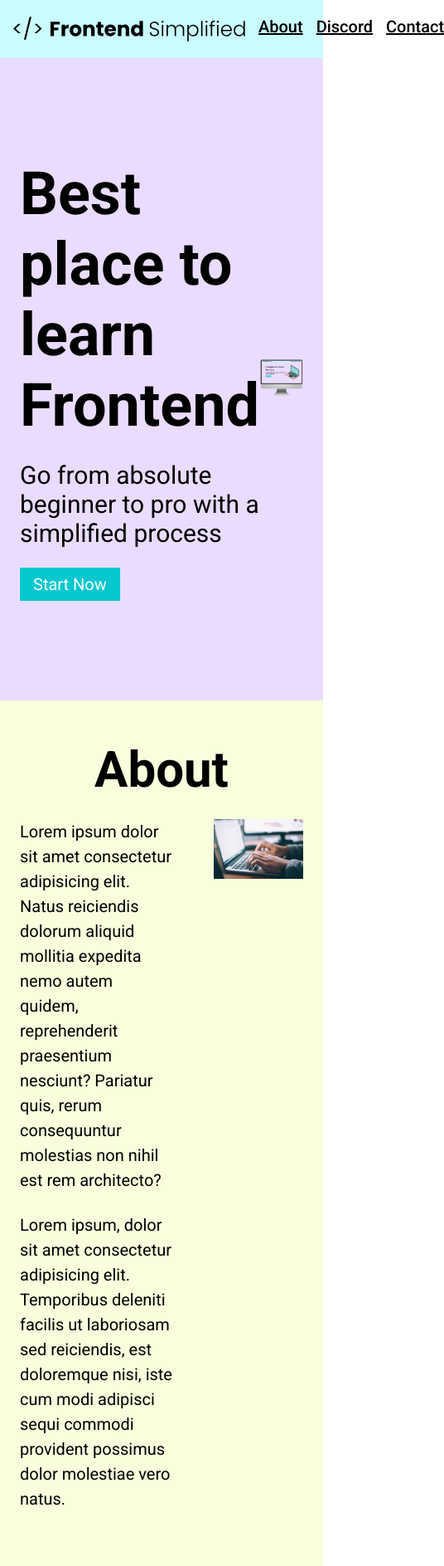
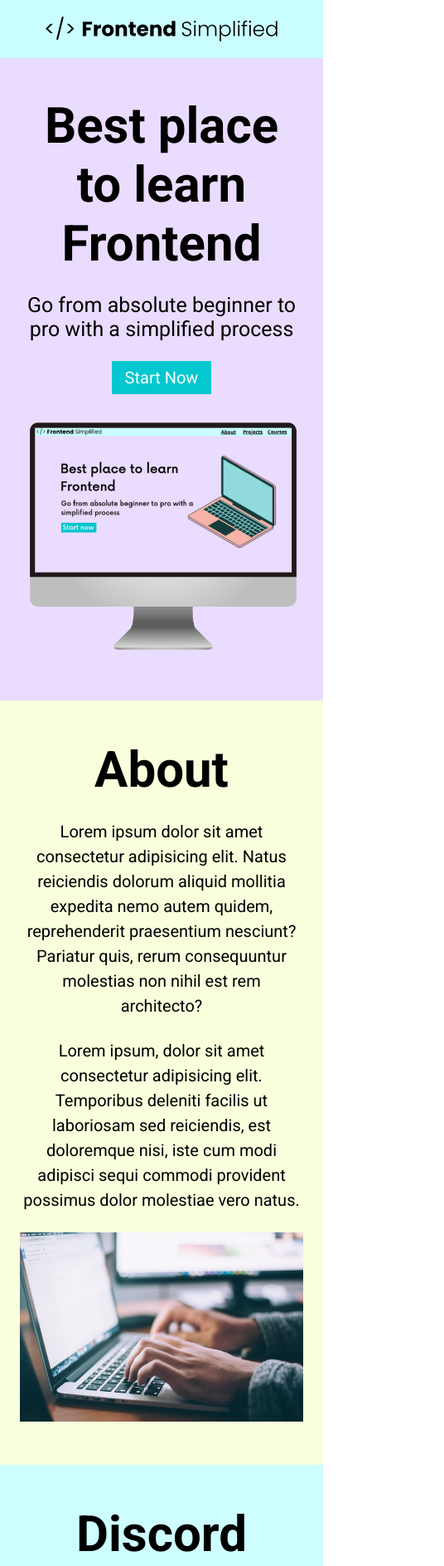
Before and after one commit to kxxgvn/ministyleproject001, a plain HTML site: page index.html in a window 390 px wide. Shown: the top 1887 px of the page at 83% size, 536 px wide, since content can reach past the window. Drawn offline with Linux system fonts and the light colour scheme.

Commit message:
ministyleproject002

```diff
--- a/index.html
+++ b/index.html
@@ -19,7 +19,7 @@
         </nav>
         <header>
             <div class= "row">
-                <div>
+                <div class="home__description">
                     <h1>Best place to learn Frontend</h1>
                     <p class="sub-header">Go from absolute beginner to pro with a simplified process</p>
                     <button>Start Now</button>
--- a/style.css
+++ b/style.css
@@ -136,6 +136,7 @@ form {
   display: flex;
   flex-direction: column;
   margin: 0 auto;
+  padding: 0 24px;
 }
 
 input,
@@ -168,3 +169,63 @@ footer {
 .footer__link {
   padding: 0 16px;
 }
+
+@media (max-width: 728px) {
+  .row {
+    flex-direction: column;
+  }
+  .home__description {
+    margin-bottom: 24px;
+    display: flex;
+    flex-direction: column;
+    align-items: center;
+  }
+
+  h1 {
+    text-align: center;
+    font-size: 60px;
+  }
+
+  .sub-header {
+    text-align: center;
+    font-size: 25px;
+  }
+
+  ul {
+    display: none;
+  }
+
+  .section__description {
+    flex-direction: column;
+  }
+
+  .section__description--wrapper {
+    width: 100%;
+  }
+
+  .about__image--wrapper {
+    width: 100%;
+  }
+
+  .section__description--para {
+    text-align: center;
+  }
+
+  #discord .section__description {
+    flex-direction: column-reverse;
+  }
+
+  .footer__logo {
+    max-width: 300px;
+    padding: 0px 24px;
+  }
+
+  .footer__link{
+    padding: 4px;
+    font-size: 18px;
+  }
+
+  .footer__links{
+    margin-bottom: 24px;
+  }
+}
```
